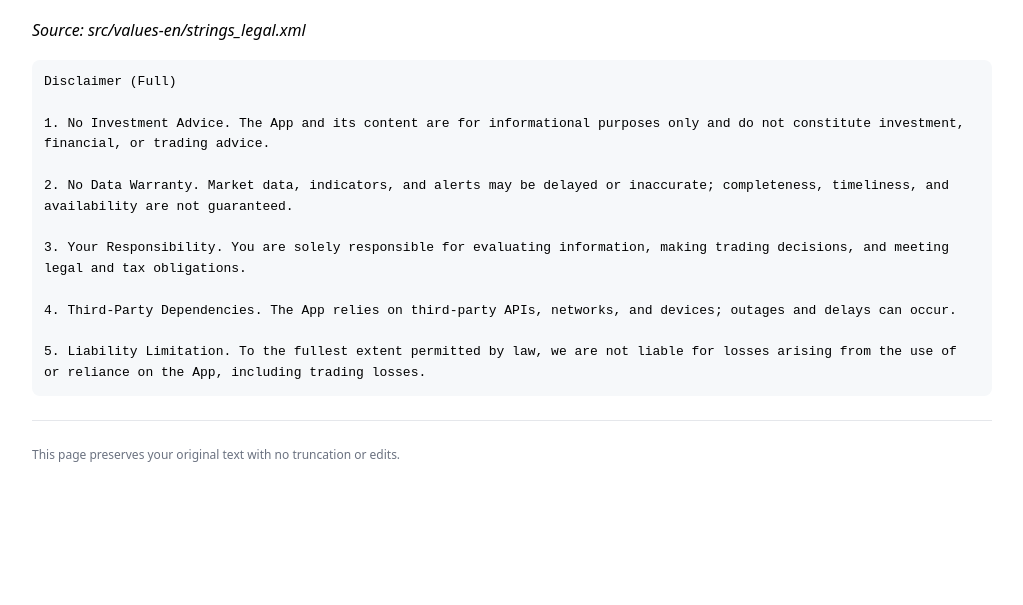
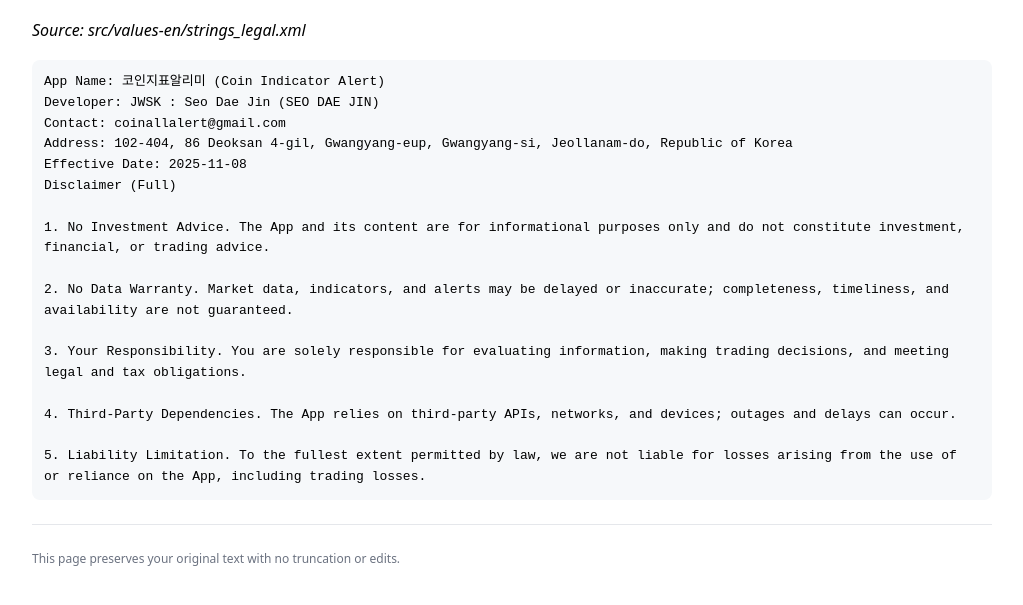
Before and after one commit to tjeowls116-creator/policy-site, a plain HTML site: page disclaimer/en/index.html in a window 1280 px wide. Shown: the part 227-832 px from the top of the page, without its empty margins (8-1031 px from the left). Before the commit the page ends 800 px from the top, so only its background shows below. Drawn offline with Linux system fonts and the light colour scheme.

Commit message:
Add files via upload

```diff
--- a/disclaimer/en/index.html
+++ b/disclaimer/en/index.html
@@ -24,7 +24,12 @@ hr{border:none;border-top:1px solid #e5e7eb;margin:24px 0}
 <span class="badge">Generated: 2025-10-14T14:22:58.301869Z</span>
 </div>
 <div class="nav"><strong>Documents:</strong> <a href="/privacy/">privacy/</a> | <a href="/terms/">terms/</a> | <a href="/disclaimer/">disclaimer/</a></div>
-<h1>Disclaimer (en)</h1><p><em>Source: src/values-en/strings_legal.xml</em></p><pre>Disclaimer (Full)
+<h1>Disclaimer (en)</h1><p><em>Source: src/values-en/strings_legal.xml</em></p><pre>App Name: 코인지표알리미 (Coin Indicator Alert)
+Developer: JWSK : Seo Dae Jin (SEO DAE JIN)
+Contact: coinallalert@gmail.com
+Address: 102-404, 86 Deoksan 4-gil, Gwangyang-eup, Gwangyang-si, Jeollanam-do, Republic of Korea
+Effective Date: 2025-11-08
+Disclaimer (Full)
 
 1. No Investment Advice. The App and its content are for informational purposes only and do not constitute investment, financial, or trading advice.
 
```
Also changed, not shown: privacy/en/index.html (+2 -2 lines), terms/en/index.html (+6 -1 lines).
